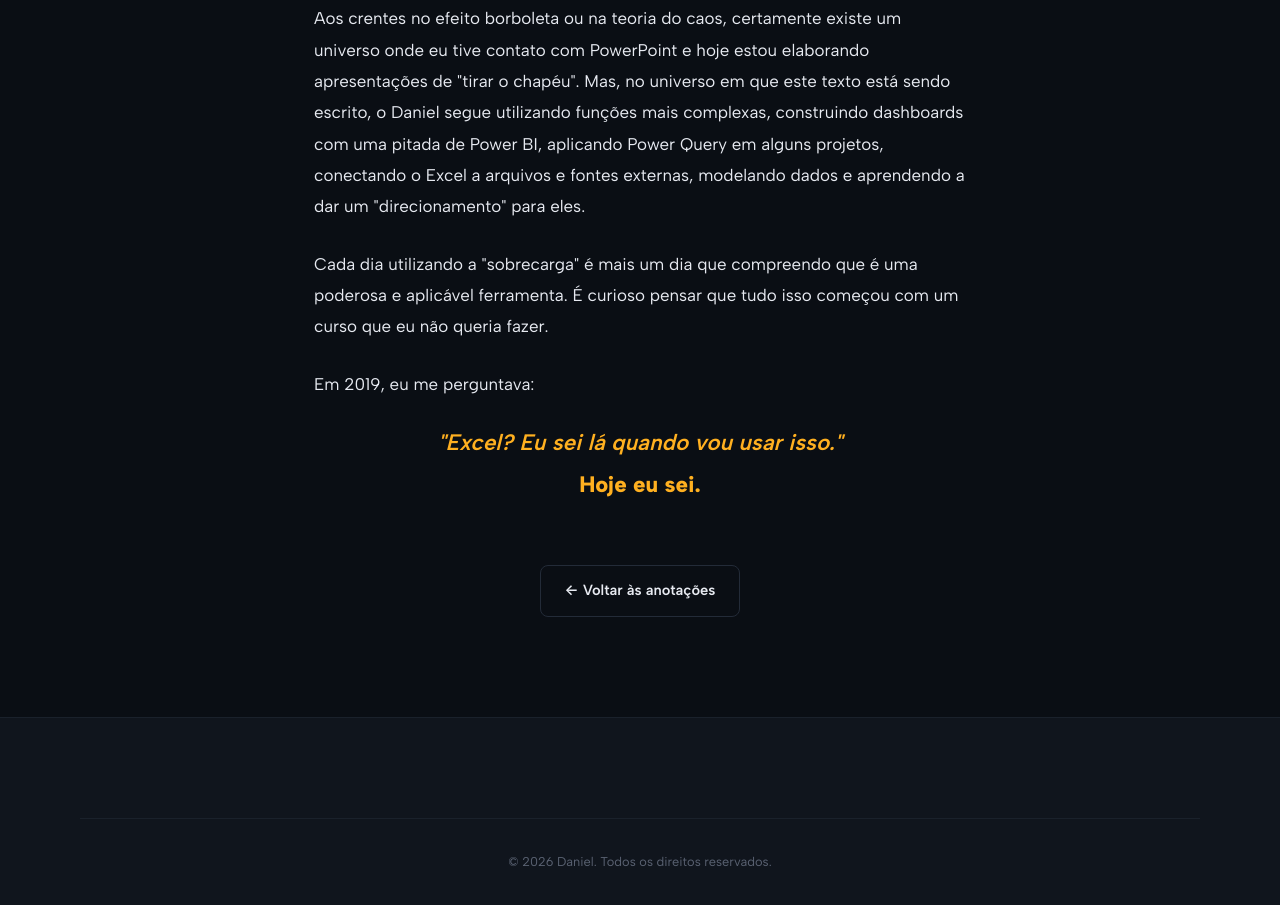
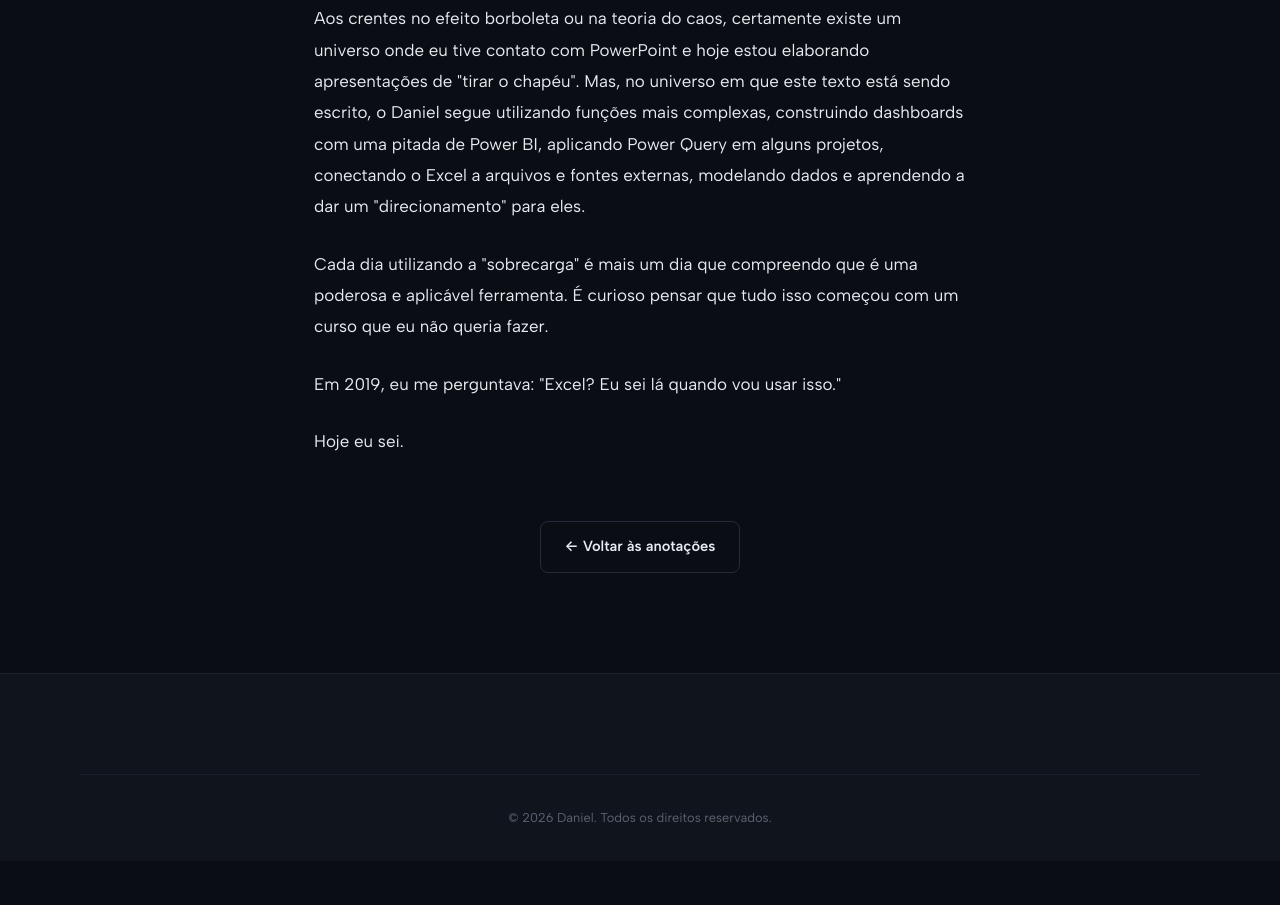
Before and after one commit to Danioliver050/Meu_Portfolio, a website: page o-excel-que-eu-nao-sabia-que-precisaria/index.html in a window 1280 px wide. Shown: the part 1752-2657 px from the top of the page. After the commit the page ends 2613 px from the top, so only its background shows below. Drawn offline with Linux system fonts and the light colour scheme.

Commit message:
Simplifica formatação do fechamento do artigo sobre Excel

```diff
--- a/css/style.css
+++ b/css/style.css
@@ -879,22 +879,6 @@ ul { list-style: none; margin: 0; padding: 0; }
   font-size: 1.16rem;
   color: var(--text-muted);
 }
-.article-quote {
-  font-family: var(--font-display);
-  font-size: 1.4rem !important;
-  font-style: italic;
-  font-weight: 600;
-  color: var(--accent) !important;
-  text-align: center;
-  line-height: 1.5 !important;
-  margin: 8px 0 !important;
-}
-.article-quote-answer {
-  font-style: normal;
-  font-weight: 800;
-  margin-top: 4px !important;
-  margin-bottom: 32px !important;
-}
 .article-signature {
   margin-top: 56px;
   padding-top: 32px;
--- a/o-excel-que-eu-nao-sabia-que-precisaria/index.html
+++ b/o-excel-que-eu-nao-sabia-que-precisaria/index.html
@@ -83,9 +83,8 @@
 
       <p>Cada dia utilizando a "sobrecarga" é mais um dia que compreendo que é uma poderosa e aplicável ferramenta. É curioso pensar que tudo isso começou com um curso que eu não queria fazer.</p>
 
-      <p>Em 2019, eu me perguntava:</p>
-      <p class="article-quote">"Excel? Eu sei lá quando vou usar isso."</p>
-      <p class="article-quote article-quote-answer">Hoje eu sei.</p>
+      <p>Em 2019, eu me perguntava: "Excel? Eu sei lá quando vou usar isso."</p>
+      <p>Hoje eu sei.</p>
     </div>
 
     <div class="article-footer-nav">
```
